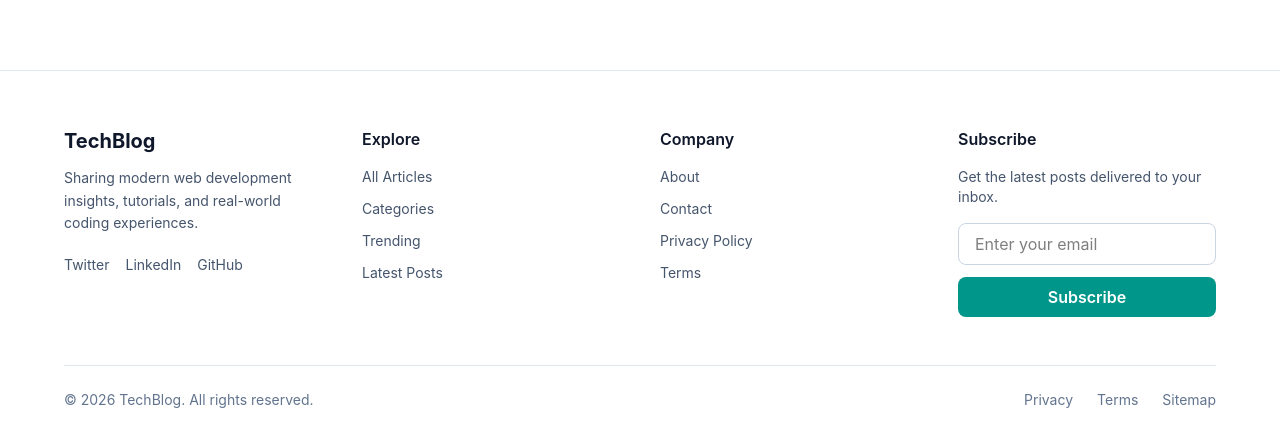
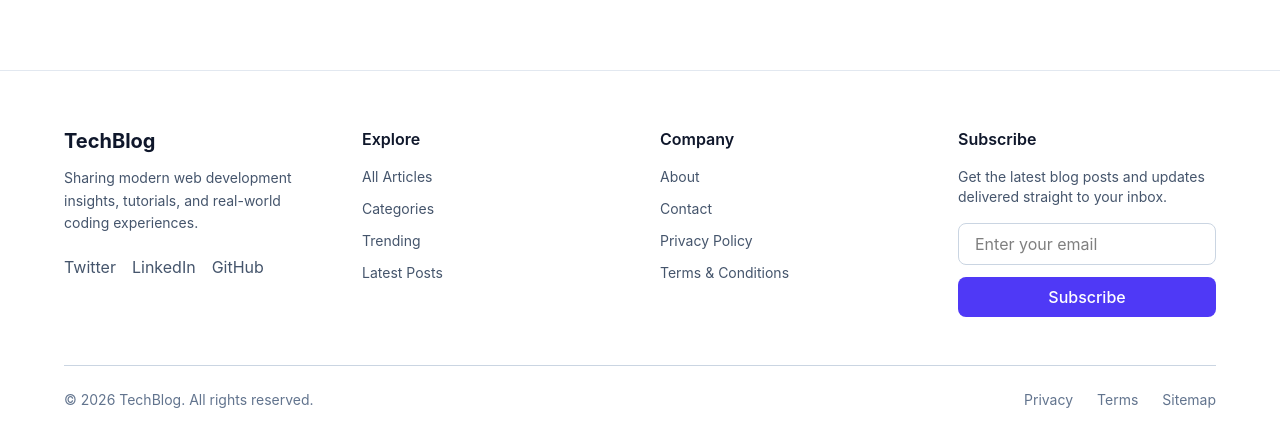
Before and after one commit to Aashishh05/Blog-Project, a React (Vite) app in the folder frontend/: page /blogdetails in a window 1280 px wide. Shown: the part 3693-4139 px from the top of the page. Built offline with nearby package versions, Linux system fonts and the light colour scheme.

Commit message:
blog details page modified

```diff
--- a/frontend/src/Pages/Blogdetails.jsx
+++ b/frontend/src/Pages/Blogdetails.jsx
@@ -8,6 +8,7 @@ import {
 import { Link } from 'react-router-dom';
 import { IoShareOutline, IoTimeOutline, IoMailOutline } from 'react-icons/io5';
 import Navbar from '../Components/Navbar';
+import Footer from '../Components/Footer';
 
 const BlogDetail = () => {
   const blog = {
@@ -291,85 +292,7 @@ const BlogDetail = () => {
         </div>
       </section>
 
-      {/* Footer */}
-      <footer className="bg-white border-t border-slate-200 px-5 md:px-10 py-14">
-        <div className="max-w-6xl mx-auto">
-          {/* Top Section */}
-          <div className="grid grid-cols-1 md:grid-cols-4 gap-10 mb-12">
-            {/* Brand */}
-            <div>
-              <h2 className="text-xl font-bold text-slate-900">TechBlog</h2>
-              <p className="mt-3 text-sm text-slate-600 leading-relaxed">
-                Sharing modern web development insights, tutorials, and real-world coding experiences.
-              </p>
-
-              {/* Social */}
-              <div className="flex gap-4 mt-5 text-slate-600">
-                <a href="https://x.com/_Aashish_10" className="hover:text-teal-600 transition text-sm">Twitter</a>
-                <a href="https://www.linkedin.com/in/aashish-shrestha-32ab14366/" className="hover:text-teal-600 transition text-sm">LinkedIn</a>
-                <a href="https://github.com/Aashishh05" className="hover:text-teal-600 transition text-sm">GitHub</a>
-              </div>
-            </div>
-
-            {/* Explore */}
-            <div>
-              <h4 className="font-semibold text-slate-900 mb-4">Explore</h4>
-              <ul className="space-y-3 text-sm text-slate-600">
-                <li><Link to="/" className="hover:text-slate-900">All Articles</Link></li>
-                <li><a href="#" className="hover:text-slate-900">Categories</a></li>
-                <li><a href="#" className="hover:text-slate-900">Trending</a></li>
-                <li><a href="#" className="hover:text-slate-900">Latest Posts</a></li>
-              </ul>
-            </div>
-
-            {/* Company */}
-            <div>
-              <h4 className="font-semibold text-slate-900 mb-4">Company</h4>
-              <ul className="space-y-3 text-sm text-slate-600">
-                <li><a href="#" className="hover:text-slate-900">About</a></li>
-                <li><a href="#" className="hover:text-slate-900">Contact</a></li>
-                <li><a href="#" className="hover:text-slate-900">Privacy Policy</a></li>
-                <li><a href="#" className="hover:text-slate-900">Terms</a></li>
-              </ul>
-            </div>
-
-            {/* Newsletter */}
-            <div>
-              <h4 className="font-semibold text-slate-900 mb-4">Subscribe</h4>
-              <p className="text-sm text-slate-600 mb-4">
-                Get the latest posts delivered to your inbox.
-              </p>
-
-              <form className="flex flex-col gap-3">
-                <input
-                  type="email"
-                  placeholder="Enter your email"
-                  className="px-4 py-2 border border-slate-300 rounded-lg focus:outline-none focus:ring-2 focus:ring-teal-500"
-                />
-                <button
-                  type="submit"
-                  className="bg-teal-600 text-white py-2 rounded-lg hover:bg-teal-700 transition font-semibold"
-                >
-                  Subscribe
-                </button>
-              </form>
-            </div>
-          </div>
-
-          {/* Bottom Section */}
-          <div className="pt-6 border-t border-slate-200 flex flex-col md:flex-row justify-between items-center gap-4">
-            <p className="text-sm text-slate-500">
-              © {new Date().getFullYear()} TechBlog. All rights reserved.
-            </p>
-
-            <div className="flex gap-6 text-sm text-slate-500">
-              <a href="#" className="hover:text-slate-900">Privacy</a>
-              <a href="#" className="hover:text-slate-900">Terms</a>
-              <a href="#" className="hover:text-slate-900">Sitemap</a>
-            </div>
-          </div>
-        </div>
-      </footer>
+     <Footer />
     </div>
   );
 }
```
